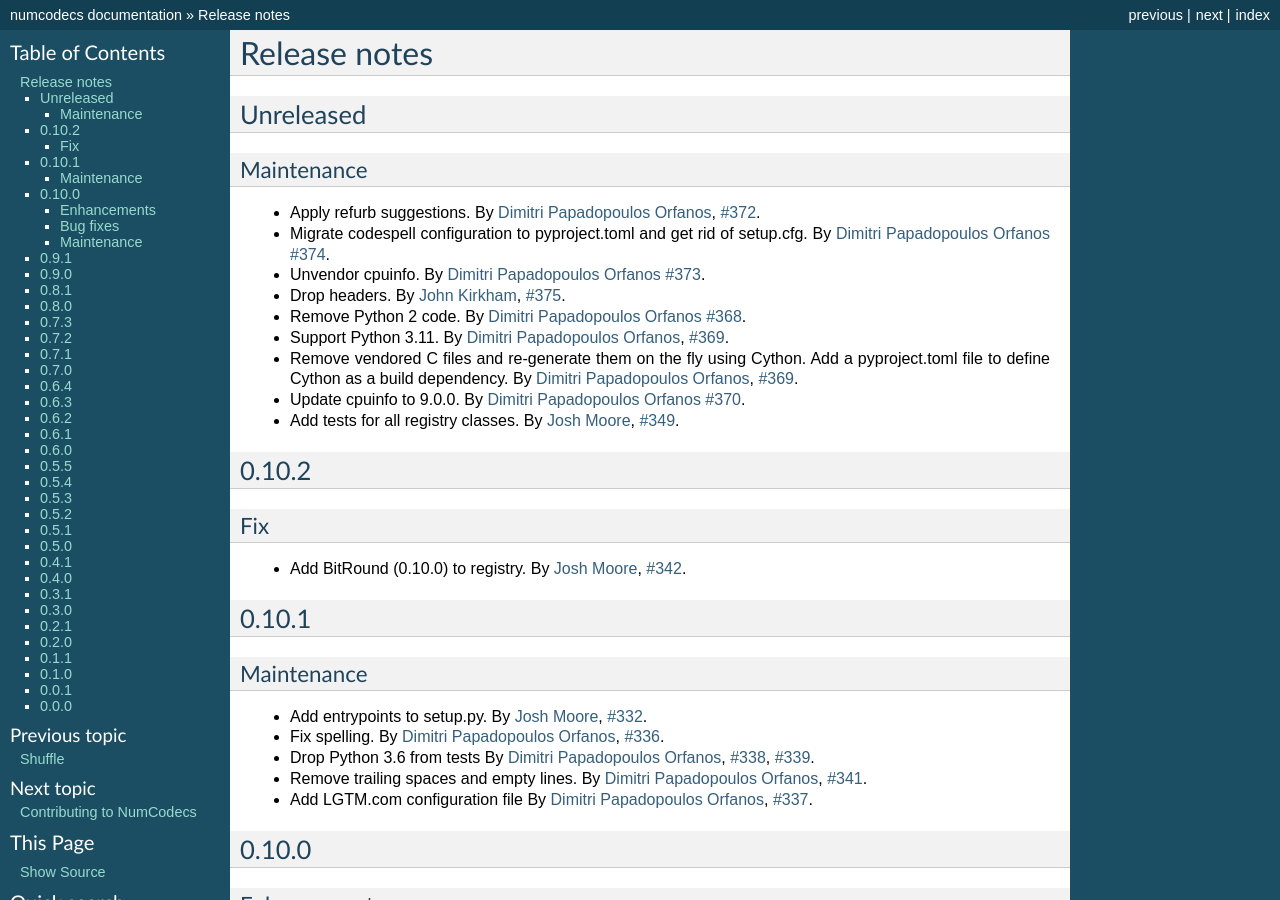
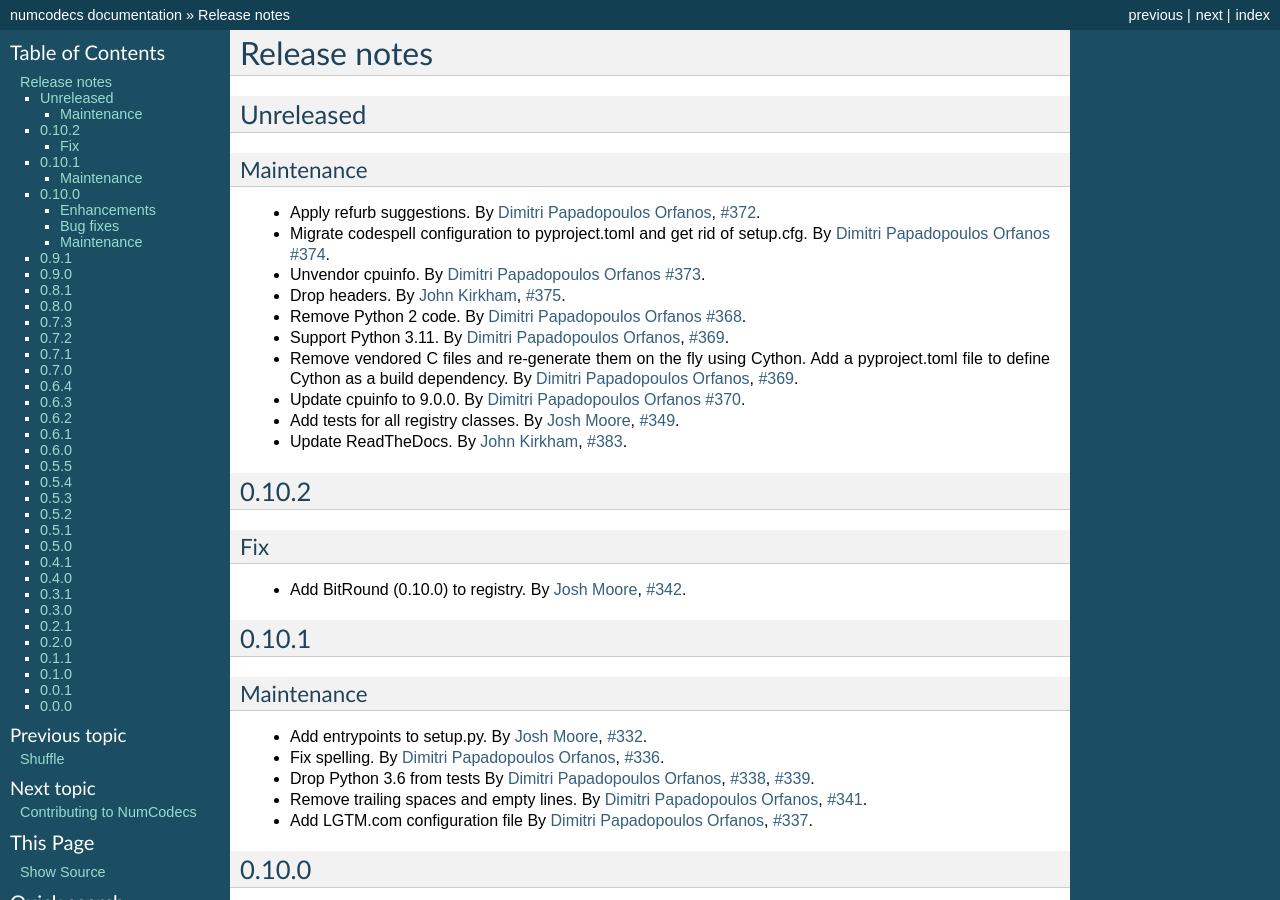
Before and after one commit to zarr-developers/numcodecs, a Sphinx documentation site: the page built from docs/release.rst, in a window 1280 px wide and 900 px high. Built offline with Sphinx 7.4.7, drawn with Linux system fonts in a browser that asks for light colours; pages that are not in the unit, such as notebooks, are missing from menus; the version number could not be read and is left out.

Commit message:
Update release.rst

```diff
--- a/docs/release.rst
+++ b/docs/release.rst
@@ -41,6 +41,9 @@ Maintenance
 
 * Add tests for all registry classes.
   By :user:`Josh Moore <joshmoore>`, :issue:`349`.
+
+* Update ReadTheDocs.
+  By :user:`John Kirkham <jakirkham>`, :issue:`383`.
 
 .. _release_0.10.2:
 
```
